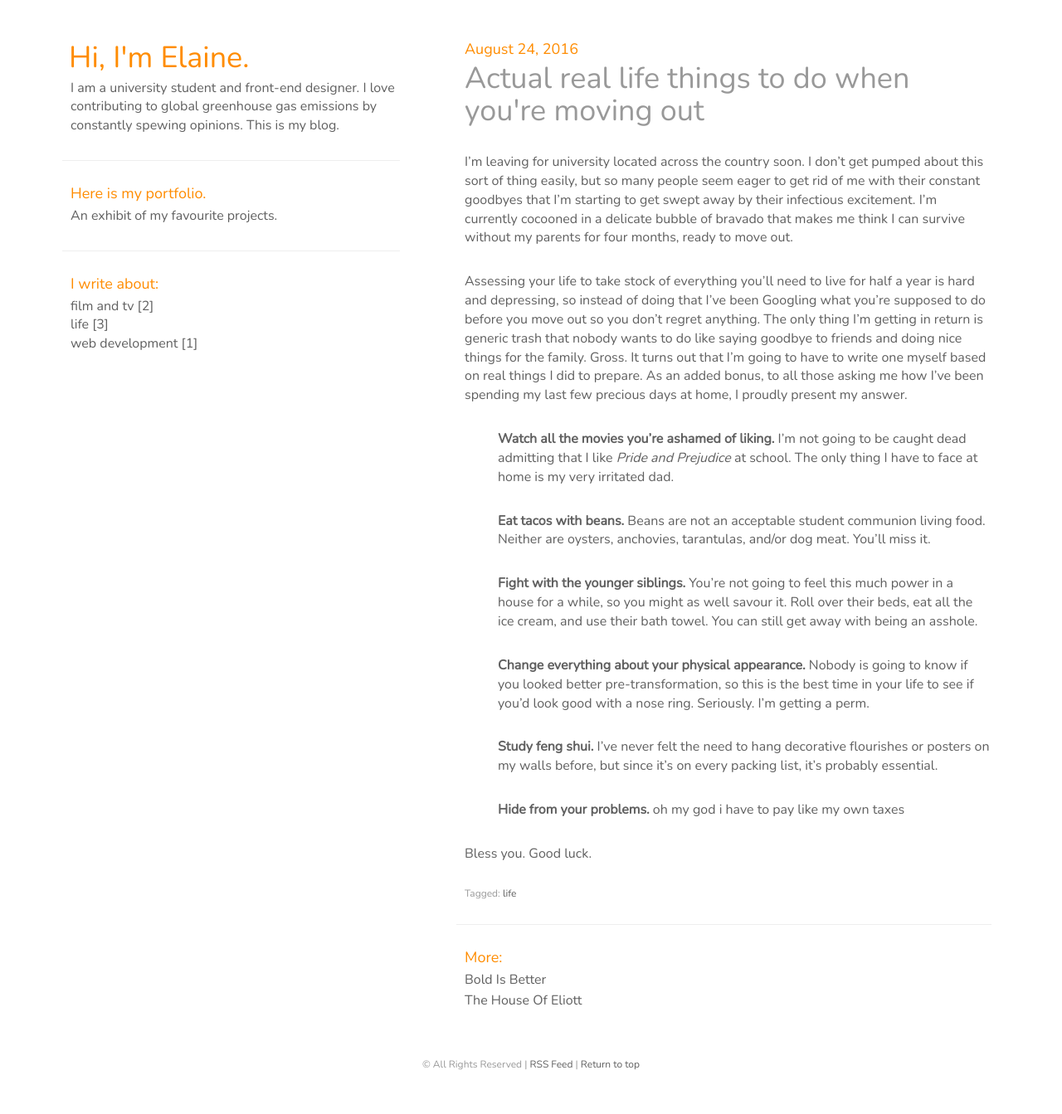
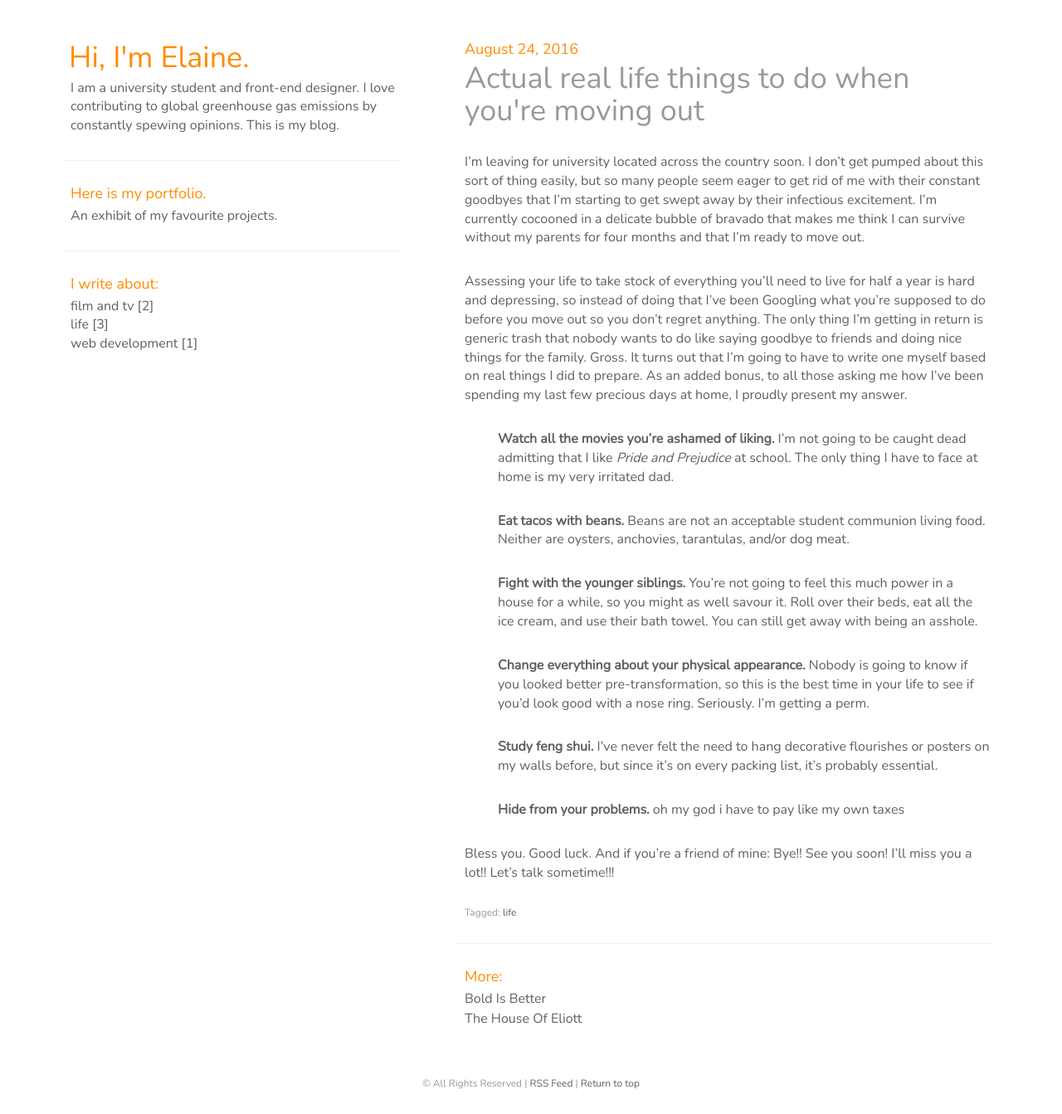
Before and after one commit to elaineg/blog, a Jekyll site: the page built from _posts/2016-08-24-leaving-rituals.md, in a window 1280 px wide and 1343 px high. Shown: the whole window at 83% size. Built offline with Jekyll 4.4.1, drawn with Linux system fonts in a browser that asks for light colours.

Commit message:
new post edit

```diff
--- a/_posts/2016-08-24-leaving-rituals.md
+++ b/_posts/2016-08-24-leaving-rituals.md
@@ -4,13 +4,13 @@ title: Actual real life things to do when you're moving out
 date: 2016-08-24
 tags: [life]
 ---
-I'm leaving for university located across the country soon. I don't get pumped about this sort of thing easily, but so many people seem eager to get rid of me with their constant goodbyes that I'm starting to get swept away by their infectious excitement. I'm currently cocooned in a delicate bubble of bravado that makes me think I can survive without my parents for four months, ready to move out.
+I'm leaving for university located across the country soon. I don't get pumped about this sort of thing easily, but so many people seem eager to get rid of me with their constant goodbyes that I'm starting to get swept away by their infectious excitement. I'm currently cocooned in a delicate bubble of bravado that makes me think I can survive without my parents for four months and that I'm ready to move out.
 
 Assessing your life to take stock of everything you'll need to live for half a year is hard and depressing, so instead of doing that I've been Googling what you're supposed to do before you move out so you don't regret anything. The only thing I'm getting in return is generic trash that nobody wants to do like saying goodbye to friends and doing nice things for the family. Gross. It turns out that I'm going to have to write one myself based on real things I did to prepare. As an added bonus, to all those asking me how I've been spending my last few precious days at home, I proudly present my answer.
 
 1. **Watch all the movies you're ashamed of liking.** I'm not going to be caught dead admitting that I like *Pride and Prejudice* at school. The only thing I have to face at home is my very irritated dad.
 
-2. **Eat tacos with beans.** Beans are not an acceptable student communion living food. Neither are oysters, anchovies, tarantulas, and/or dog meat. You'll miss it.
+2. **Eat tacos with beans.** Beans are not an acceptable student communion living food. Neither are oysters, anchovies, tarantulas, and/or dog meat.
 
 3. **Fight with the younger siblings.** You're not going to feel this much power in a house for a while, so you might as well savour it. Roll over their beds, eat all the ice cream, and use their bath towel. You can still get away with being an asshole.
 
@@ -20,4 +20,4 @@ Assessing your life to take stock of everything you'll need to live for half a y
 
 6. **Hide from your problems.** oh my god i have to pay like my own taxes
 
-Bless you. Good luck.
+Bless you. Good luck. And if you're a friend of mine: Bye!! See you soon! I'll miss you a lot!! Let's talk sometime!!!
```
